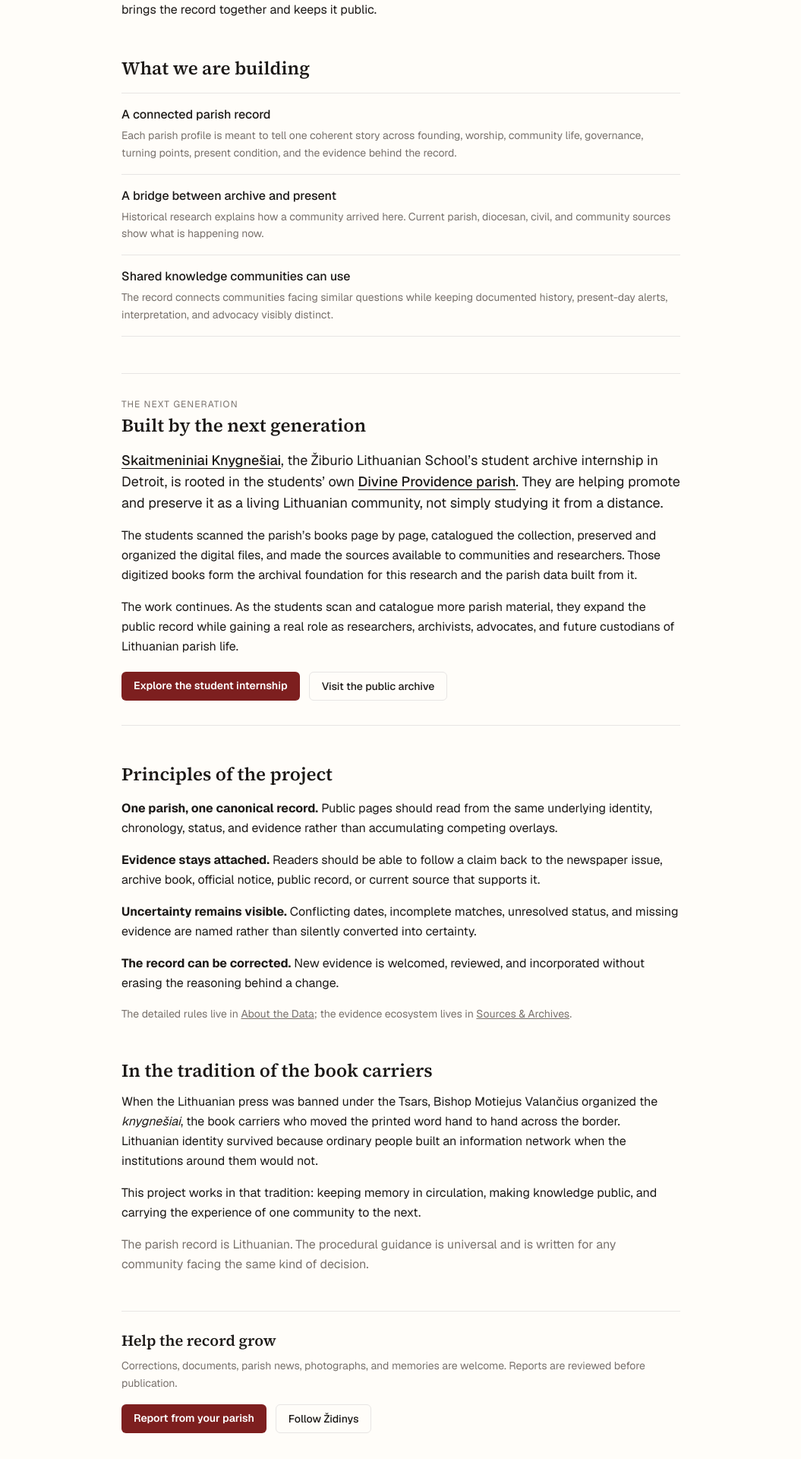
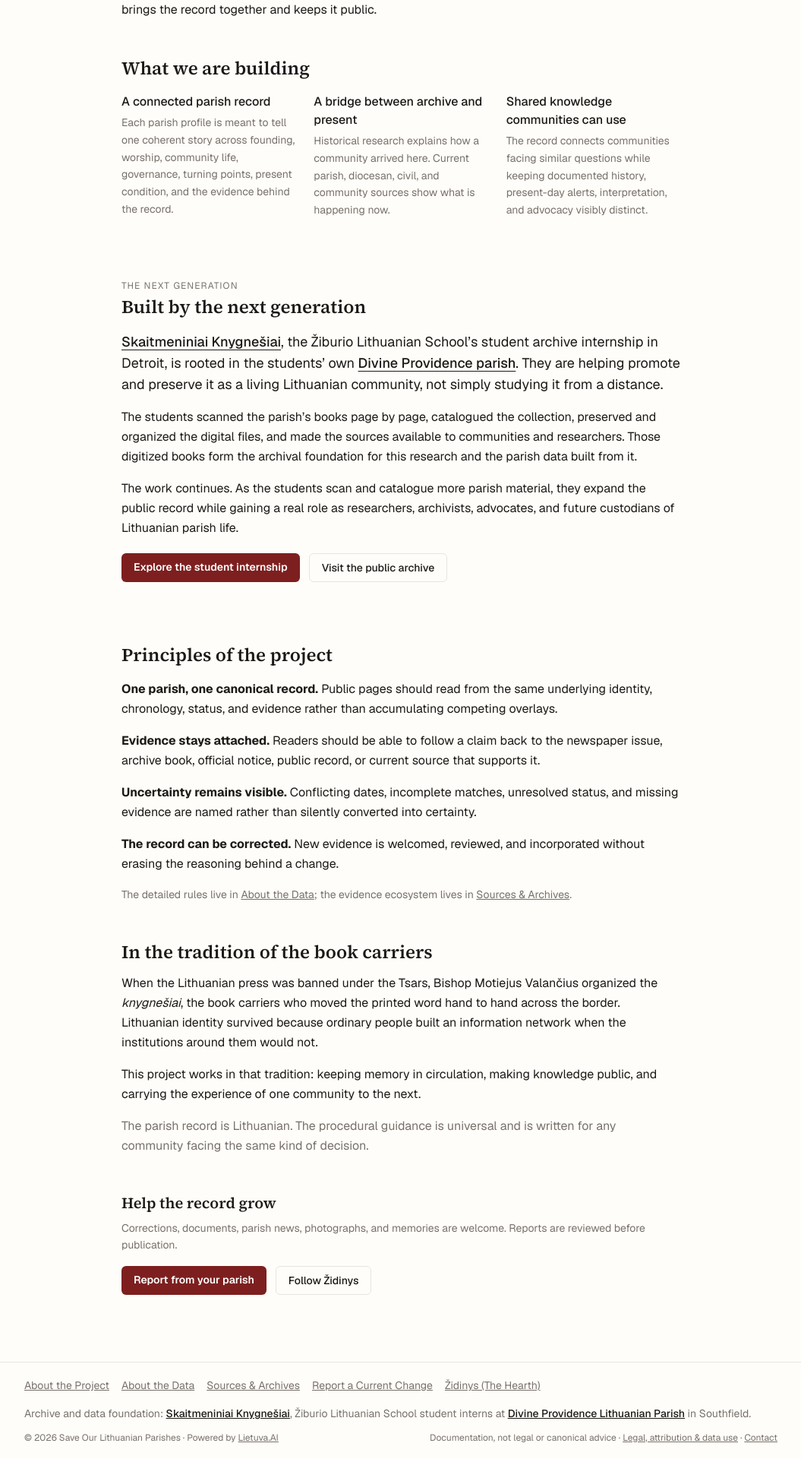
Before and after one commit to LietuvaAI/save-our-lithuanian-parishes, a Next.js app: page /about in a window 1280 px wide. Shown: the part 860-2780 px from the top of the page at 76% size, without its empty margins (112-1167 px from the left). Built offline with nearby package versions, Linux system fonts and the light colour scheme.

Commit message:
Simplify about page section rhythm

```diff
--- a/app/about/page.tsx
+++ b/app/about/page.tsx
@@ -64,8 +64,8 @@ export default function AboutPage() {
 
       <section className="mt-12">
         <h2 className="font-serif text-2xl font-semibold">What we are building</h2>
-        <div className="mt-4 divide-y divide-rule border-y border-rule">
-          <div className="py-4">
+        <div className="mt-4 grid gap-6 sm:grid-cols-3">
+          <div>
             <h3 className="font-medium">A connected parish record</h3>
             <p className="mt-1 text-sm leading-relaxed text-muted">
               Each parish profile is meant to tell one coherent story across
@@ -73,7 +73,7 @@ export default function AboutPage() {
               present condition, and the evidence behind the record.
             </p>
           </div>
-          <div className="py-4">
+          <div>
             <h3 className="font-medium">A bridge between archive and present</h3>
             <p className="mt-1 text-sm leading-relaxed text-muted">
               Historical research explains how a community arrived here.
@@ -81,7 +81,7 @@ export default function AboutPage() {
               is happening now.
             </p>
           </div>
-          <div className="py-4">
+          <div>
             <h3 className="font-medium">Shared knowledge communities can use</h3>
             <p className="mt-1 text-sm leading-relaxed text-muted">
               The record connects communities facing similar questions while
@@ -92,7 +92,7 @@ export default function AboutPage() {
         </div>
       </section>
 
-      <section className="mt-12 border-y border-rule py-8">
+      <section className="-mx-4 mt-12 bg-band px-4 py-8 sm:-mx-6 sm:px-6">
         <p className="text-xs uppercase tracking-widest text-muted">
           The next generation
         </p>
@@ -222,7 +222,7 @@ export default function AboutPage() {
         </div>
       </section>
 
-      <section className="mt-12 border-t border-rule pt-6">
+      <section className="mt-12">
         <h2 className="font-serif text-xl font-semibold">
           Help the record grow
         </h2>
```
